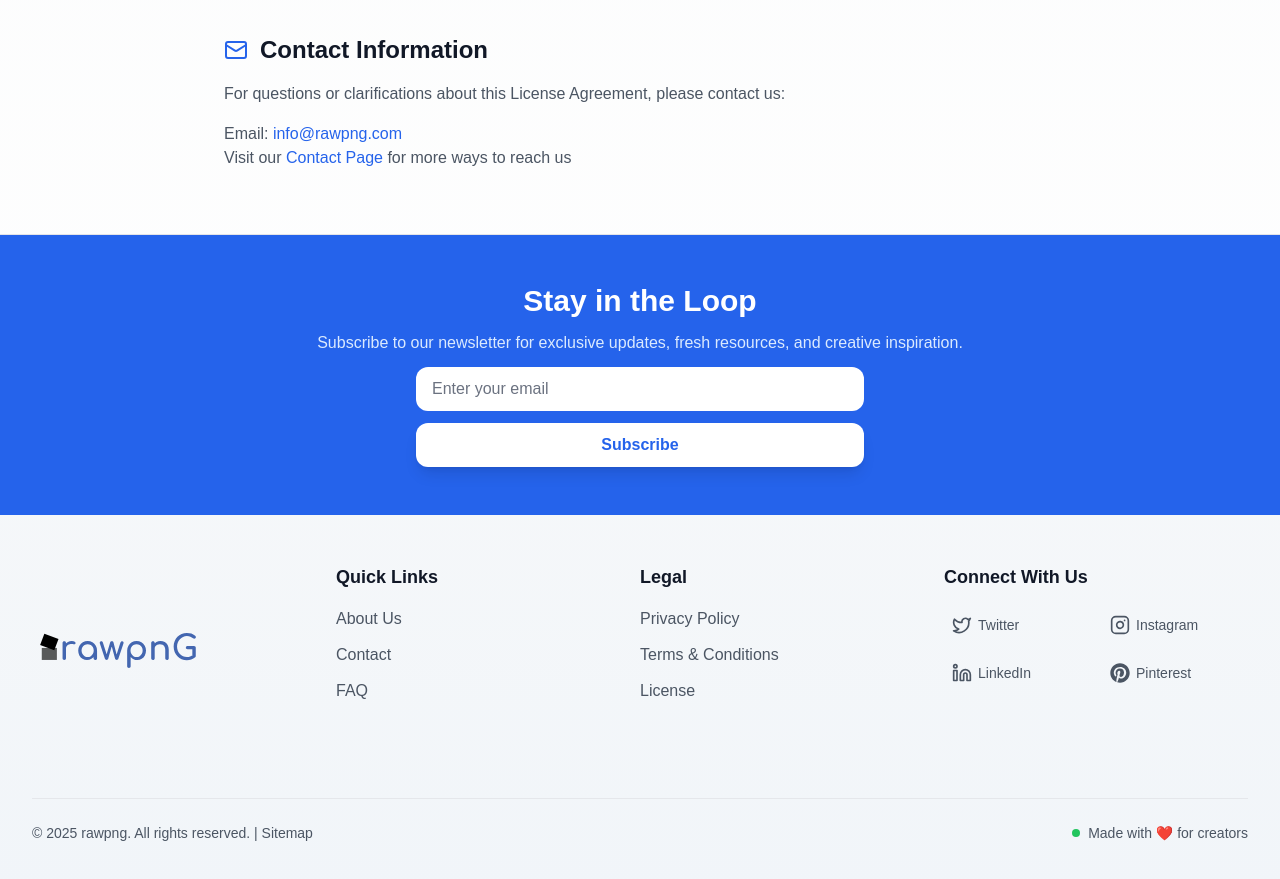
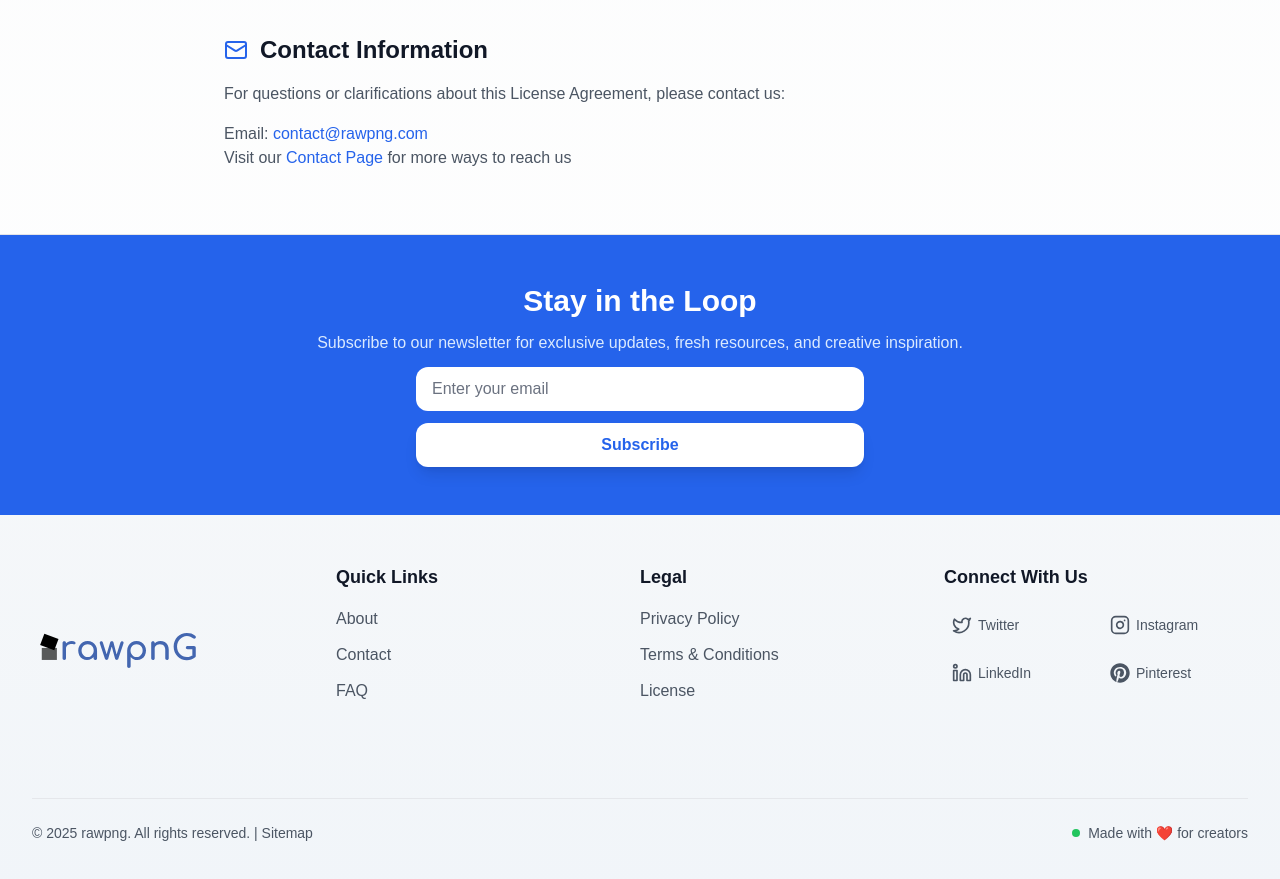
Before and after one commit to nikhilsahni7/RawPng, a Next.js app: page /license in a window 1280 px wide. Shown: the part 1540-2419 px from the top of the page. Built offline with nearby package versions, Linux system fonts and the light colour scheme; no server answers; the database is empty.

Commit message:
"some issues regarding routes fixed"

```diff
--- a/src/app/api/auth/callback/google/route.ts
+++ b/src/app/api/auth/callback/google/route.ts
@@ -34,7 +34,7 @@ export async function GET(request: Request) {
 
     const redirectUri =
       process.env.NODE_ENV === "production"
-        ? "https://rawpng.com/api/auth/callback/google" // Make sure this matches exactly what's in Google Console
+        ? "https://rawpng.com/api/auth/callback/google"
         : `${baseUrl}/api/auth/callback/google`;
     const oauth2Client = createOAuthClient(redirectUri);
 
--- a/src/app/contact/page.tsx
+++ b/src/app/contact/page.tsx
@@ -76,10 +76,10 @@ export default function ContactPage() {
             <div className="ml-4">
               <p className="text-sm font-medium text-gray-900">Email</p>
               <a
-                href="mailto:info@rawpng.com"
+                href="mailto:contact@rawpng.com"
                 className="text-blue-600 hover:text-blue-800"
               >
-                info@rawpng.com
+                contact@rawpng.com
               </a>
             </div>
           </div>
--- a/src/app/faq/page.tsx
+++ b/src/app/faq/page.tsx
@@ -63,7 +63,7 @@ export default function FAQPage() {
     {
       question: "How do I contact Rawpng.com for licensing inquiries?",
       answer:
-        "For any questions or clarifications about licensing, you can contact us at info@rawpng.com or via our contact page.",
+        "For any questions or clarifications about licensing, you can contact us at contact@rawpng.com or via our contact page.",
     },
     {
       question:
@@ -106,7 +106,7 @@ export default function FAQPage() {
     {
       question: "What should I do if a download fails?",
       answer:
-        "Please try refreshing the page or using a different browser. If the issue persists, contact us via info@rawpng.com or the contact page.",
+        "Please try refreshing the page or using a different browser. If the issue persists, contact us via contact@rawpng.com or the contact page.",
     },
     {
       question: "Can I upload my own designs or photos to Rawpng.com?",
@@ -143,7 +143,7 @@ export default function FAQPage() {
     {
       question: "How do I report bugs or issues with the website?",
       answer:
-        "You can report any issues to info@rawpng.com or through the contact page.",
+        "You can report any issues to contact@rawpng.com or through the contact page.",
     },
     {
       question: "What browsers are supported by Rawpng.com?",
@@ -225,7 +225,7 @@ export default function FAQPage() {
               <span className="font-medium text-blue-900">Contact Support</span>
             </Link>
             <a
-              href="mailto:info@rawpng.com"
+              href="mailto:contact@rawpng.com"
               className="flex items-center justify-center gap-3 p-6 bg-blue-50 rounded-xl hover:bg-blue-100 transition-colors"
             >
               <Mail className="h-6 w-6 text-blue-600" />
--- a/src/app/license/page.tsx
+++ b/src/app/license/page.tsx
@@ -110,10 +110,10 @@ export default function LicensePage() {
               <li>
                 Email:{" "}
                 <a
-                  href="mailto:info@rawpng.com"
+                  href="mailto:contact@rawpng.com"
                   className="text-blue-600 hover:text-blue-800"
                 >
-                  info@rawpng.com
+                  contact@rawpng.com
                 </a>
               </li>
               <li>
--- a/src/app/privacy-policy/page.tsx
+++ b/src/app/privacy-policy/page.tsx
@@ -115,10 +115,10 @@ export default function PrivacyPolicyPage() {
               If you have any questions about our Privacy Policy, please contact
               us at{" "}
               <a
-                href="mailto:info@rawpng.com"
+                href="mailto:contact@rawpng.com"
                 className="text-blue-600 hover:text-blue-800"
               >
-                info@rawpng.com
+                contact@rawpng.com
               </a>{" "}
               or through our{" "}
               <Link
--- a/src/app/sitemap.ts
+++ b/src/app/sitemap.ts
@@ -20,7 +20,10 @@ export default async function sitemap(): Promise<MetadataRoute.Sitemap> {
   // Get all categories
   const categories = await Category.find({ active: true }).lean();
 
-  const imageUrls = images.map((image) => ({
+  // Filter out any images that might have dashboard routes
+  const imageUrls = images
+    .filter((image) => !String(image._id).includes("dashboard"))
+    .map((image) => ({
       url: `${process.env.NEXT_PUBLIC_APP_URL}/image-details/${image._id}`,
       lastModified: image.updatedAt,
       changeFrequency: "weekly" as const,
@@ -35,21 +38,30 @@ export default async function sitemap(): Promise<MetadataRoute.Sitemap> {
       ],
     }));
 
-  const categoryUrls = categories.map((category) => ({
+  // Filter out any categories that might be dashboard related
+  const categoryUrls = categories
+    .filter(
+      (category) =>
+        category.name.toLowerCase() !== "dashboard" &&
+        !category.type.toLowerCase().includes("dashboard")
+    )
+    .map((category) => ({
       url: `${process.env.NEXT_PUBLIC_APP_URL}/${category.type.toLowerCase()}/${category.name.toLowerCase().replace(/ /g, "-")}`,
       lastModified: new Date(),
       changeFrequency: "weekly" as const,
       priority: 0.7,
     }));
 
-  return [
+  // Add static routes but exclude dashboard
+  const staticRoutes = [
     {
       url: process.env.NEXT_PUBLIC_APP_URL!,
       lastModified: new Date(),
-      changeFrequency: "daily",
+      changeFrequency: "daily" as const,
       priority: 1,
     },
-    ...imageUrls,
-    ...categoryUrls,
+    // Add other static routes here, but not dashboard routes
   ];
+
+  return [...staticRoutes, ...imageUrls, ...categoryUrls];
 }
--- a/src/app/terms/page.tsx
+++ b/src/app/terms-conditions/page.tsx
@@ -115,10 +115,10 @@ export default function TermsPage() {
               If you have any questions about our Terms & Conditions, please
               contact us at{" "}
               <a
-                href="mailto:info@rawpng.com"
+                href="mailto:contact@rawpng.com"
                 className="text-blue-600 hover:text-blue-800"
               >
-                info@rawpng.com
+                contact@rawpng.com
               </a>
             </p>
           </section>
--- a/src/components/layout/footer.tsx
+++ b/src/components/layout/footer.tsx
@@ -117,10 +117,10 @@ export function Footer() {
               Quick Links
             </h3>
             <ul className="space-y-2 sm:space-y-3">
-              {["About Us", "Contact", "FAQ"].map((item) => (
+              {["About", "Contact", "FAQ"].map((item) => (
                 <li key={item}>
                   <Link
-                    href={`/${item.toLowerCase().replace(" ", "-")}`}
+                    href={`/${item.toLowerCase().replace(" ", "")}`}
                     className="text-sm sm:text-base text-gray-600 hover:text-blue-600 transition-colors duration-200 flex items-center gap-2"
                   >
                     {item}
```
Lines whose indentation alone changed are shown as unchanged.
